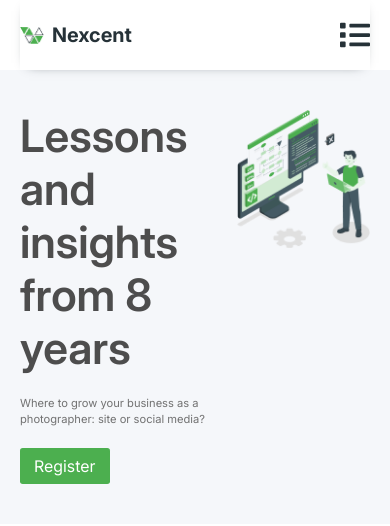
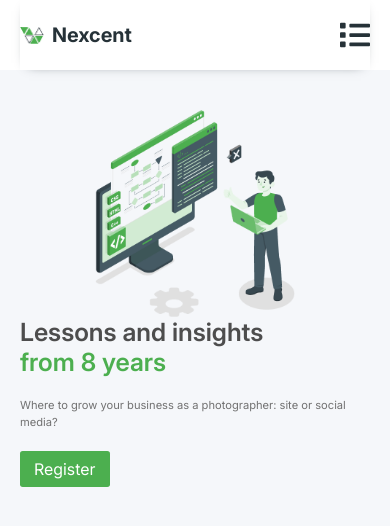
Before and after one commit to MohamadWebdev/landing-page, a React (Vite) app: page / in a window 390 px wide. Shown: the top 526 px of the page. Built offline with nearby package versions, Linux system fonts and the light colour scheme.

Commit message:
hero update

```diff
--- a/src/components/Hero.tsx
+++ b/src/components/Hero.tsx
@@ -1,9 +1,9 @@
 const Hero = () => {
   return (
-    <div className="w-full flex justify-between py-10">
+    <div className="w-full flex min-[790px]:flex-row flex-col-reverse justify-between items-center py-10 flex-wrap">
       <div className="flex flex-col gap-5">
-        <h1 className="text-naturalD_Grey text-[44.55px] font-semibold leading-[52.9px] text-left max-w-[457.32px]">
-          Lessons and insights <span className="text-">from 8 years</span>
+        <h1 className="text-naturalD_Grey sm:text-[44.55px] text-[25px] font-semibold leading-[30px] sm:leading-[52.9px] text-left max-w-[457.32px]">
+          Lessons and insights <br className="sm:hidden" /> <span className="text-Primary">from 8 years</span>
         </h1>
 
         <span className="text-[11.14px] max-w-[457.32px] text-naturalGrey leading-[16.7px]">
@@ -15,8 +15,8 @@ const Hero = () => {
         </button>
       </div>
 
-      <div className="">
-        <img src="./heroImg.png" alt="heroImg" className="w-[280px]" />
+      <div className="min-[790px]:mt-0 mt-[50px]s">
+        <img src="./heroImg.png" alt="heroImg" className="sm:w-[280px] w-[200px]" />
       </div>
     </div>
   );
```
